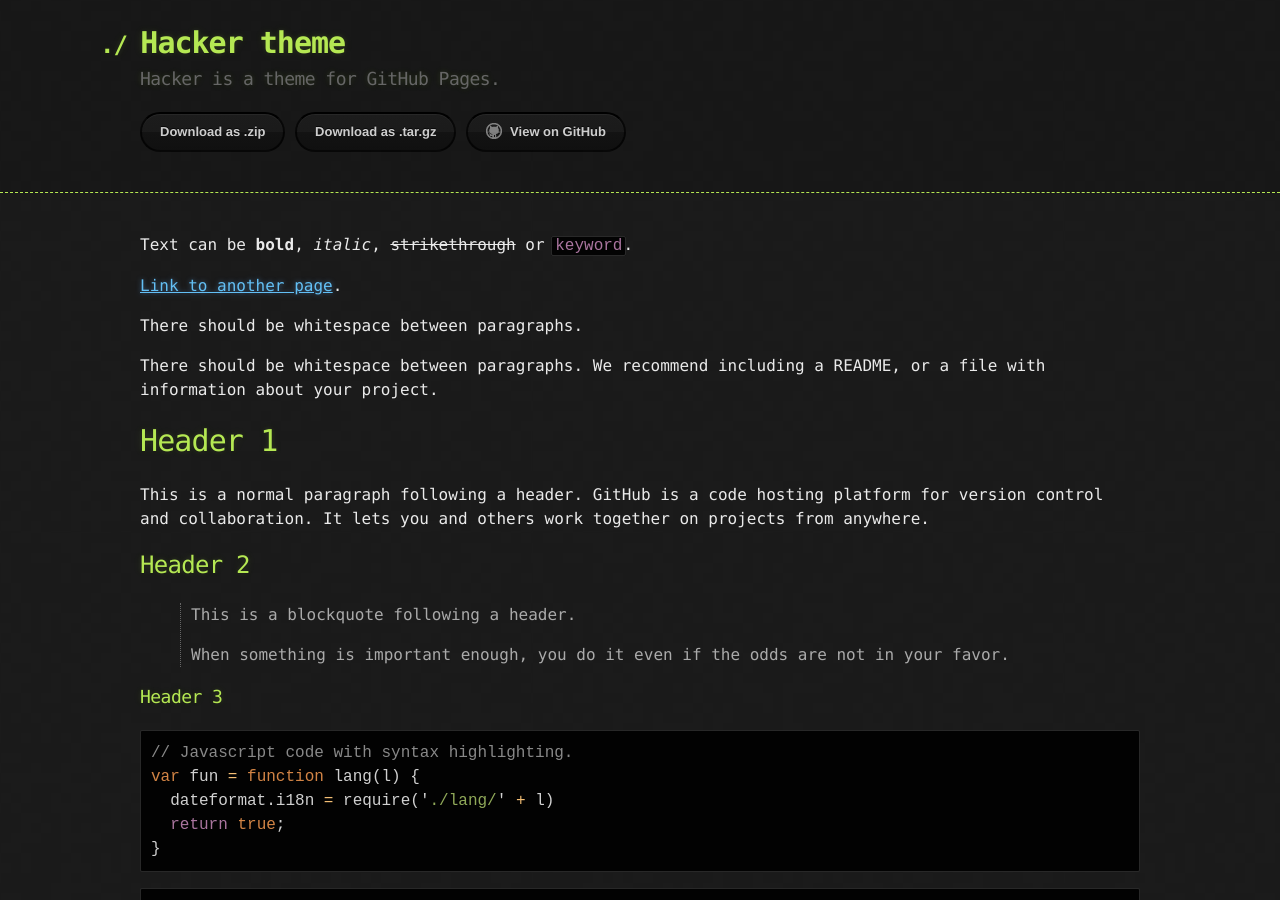
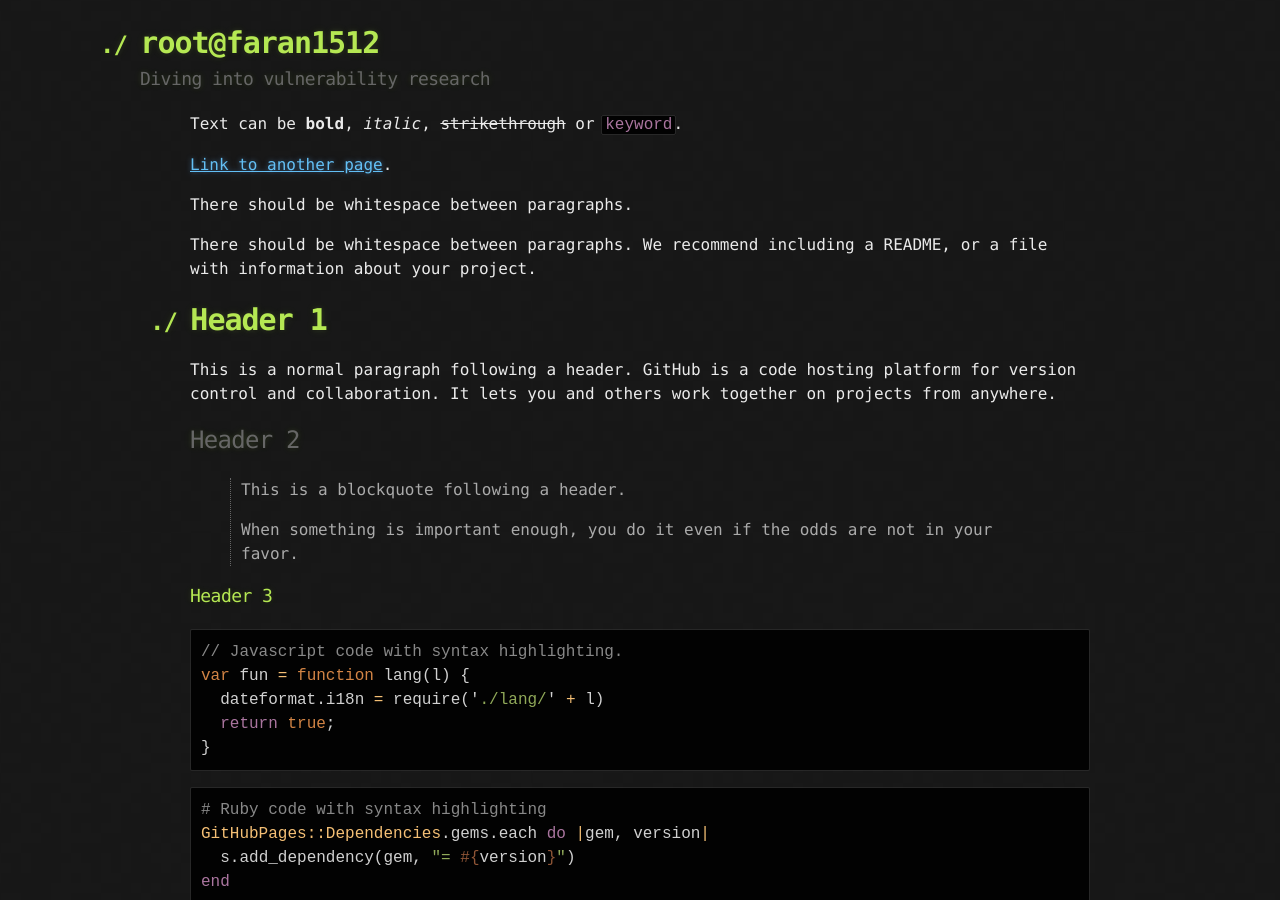
Before and after one commit to faran1512/faran1512.github.io, a Jekyll site: the page built from index.md, in a window 1280 px wide and 900 px high. Built offline with Jekyll 4.4.1, drawn with Linux system fonts in a browser that asks for light colours.

Commit message:
Using hacker theme

```diff
--- a/_config.yml
+++ b/_config.yml
@@ -1,5 +1,5 @@
-title: Hacker theme
-description: Hacker is a theme for GitHub Pages.
+title: root@faran1512
+description: Diving into vulnerability research
 show_downloads: true
 google_analytics:
 theme: jekyll-theme-hacker
--- a/_layouts/default.html
+++ b/_layouts/default.html
@@ -19,7 +19,7 @@
         </a>
         <h2>{{ site.description | default: site.github.project_tagline }}</h2>
 
-        <section id="downloads">
+        <!-- <section id="downloads">
           {% if site.show_downloads %}
             <a href="{{ site.github.zip_url }}" class="btn">Download as .zip</a>
             <a href="{{ site.github.tar_url }}" class="btn">Download as .tar.gz</a>
@@ -27,7 +27,7 @@
           <a href="{{ site.github.repository_url }}" class="btn btn-github"><span class="icon"></span>View on GitHub</a>
         </section>
       </div>
-    </header>
+    </header> -->
 
     <div class="container">
       <section id="main_content">
```
